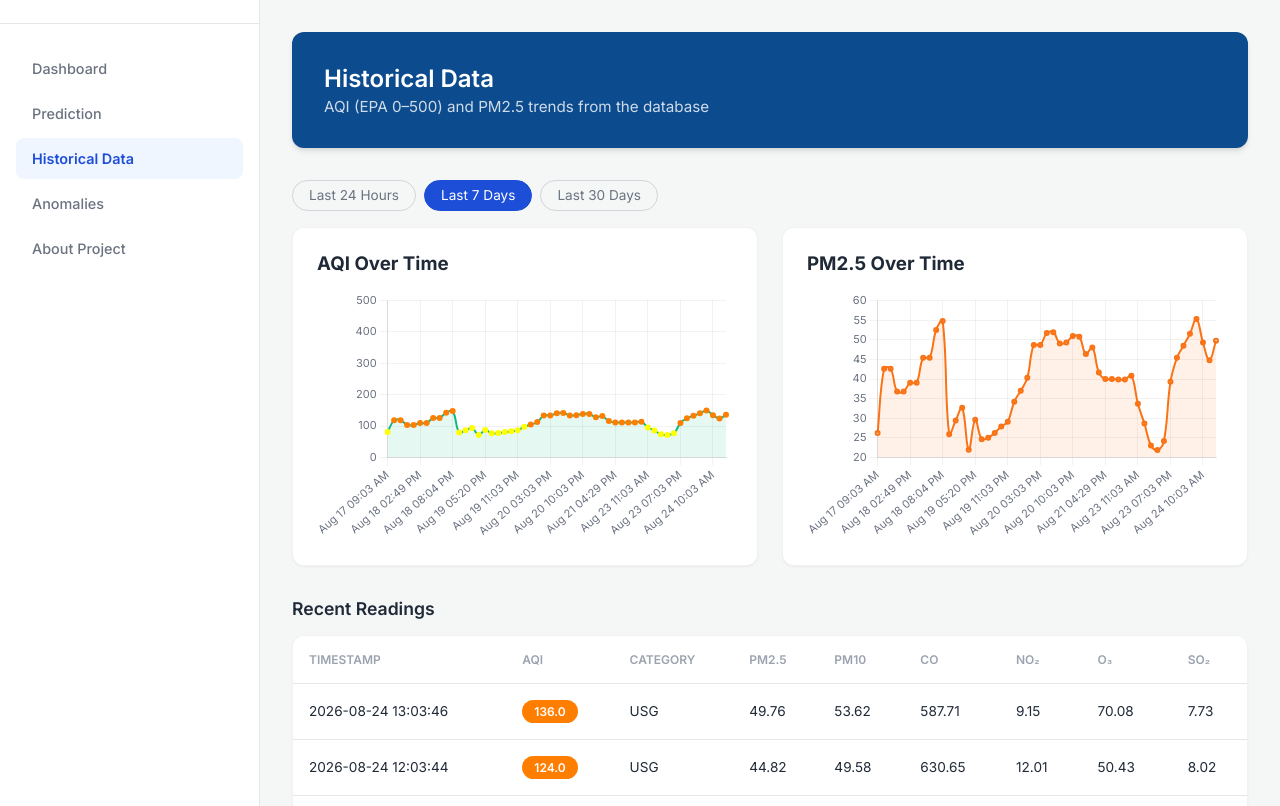
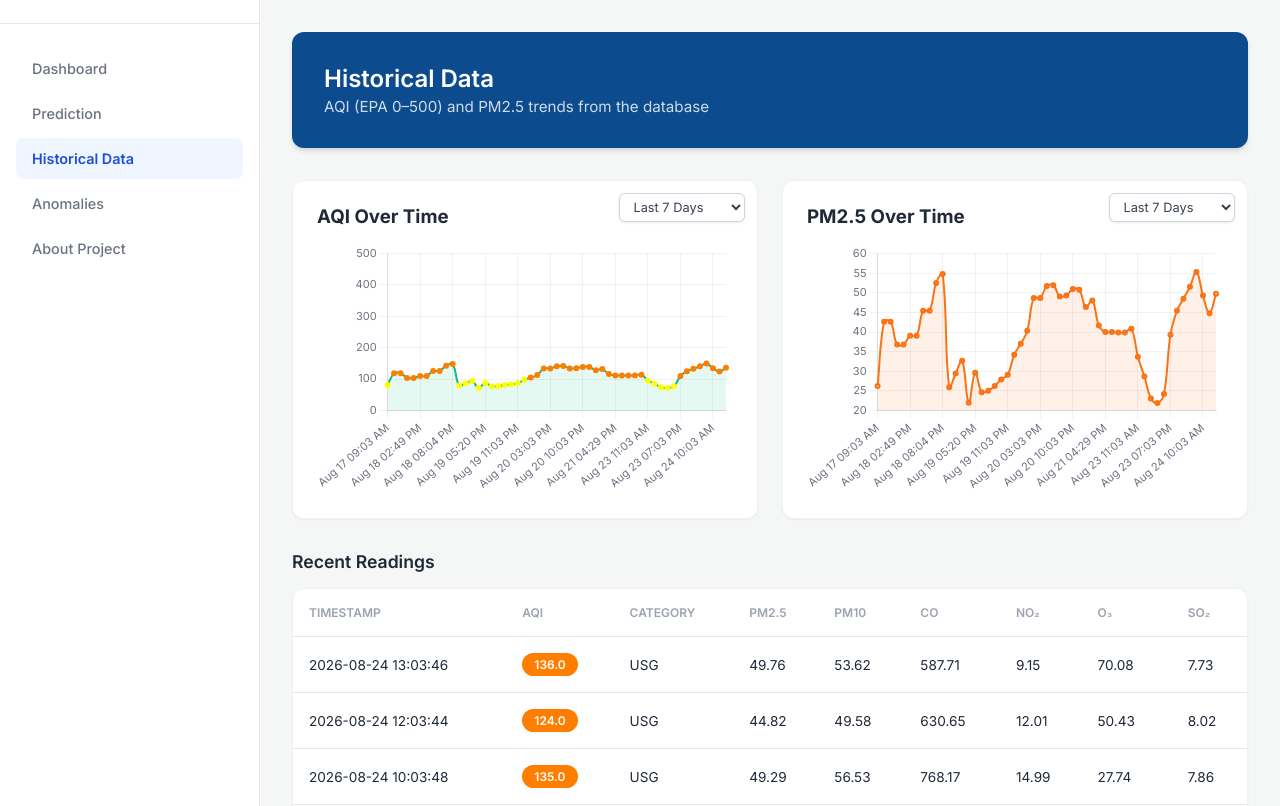
Before and after one commit to ProgAbhishek/aqi-prediction-system, a Django app: page /historical/ in a window 1280 px wide. Shown: the part 64-870 px from the top of the page. Run offline with Django 5.2, Linux system fonts and the light colour scheme; data comes from the database, SQL or seed files in the repository.

Commit message:
style: move chart filters to dropdown in top-right of each graph

```diff
--- a/static/css/style.css
+++ b/static/css/style.css
@@ -386,31 +386,26 @@ body {
     margin-top: 1rem;
 }
 
-/* Chart filter buttons */
-.chart-filters {
-    display: flex;
-    gap: 0.5rem;
-    margin-bottom: 1rem;
+/* Chart dropdown filter */
+.chart-dropdown {
+    position: absolute;
+    top: 0.75rem;
+    right: 0.75rem;
+    z-index: 10;
+    padding: 0.3rem 0.6rem;
+    border-radius: 6px;
+    border: 1px solid #d1d5db;
+    background: #fff;
+    color: #374151;
+    font-size: 0.8rem;
+    font-family: 'Inter', sans-serif;
+    cursor: pointer;
+    box-shadow: 0 1px 3px rgba(0,0,0,0.08);
+    outline: none;
 }
-.filter-btn {
-    padding: 0.4rem 1rem;
-    border-radius: 20px;
-    border: 1px solid #d1d5db;
-    background: transparent;
-    color: #6B7280;
-    cursor: pointer;
-    font-size: 0.85rem;
-    font-family: 'Inter', sans-serif;
-    transition: all 0.2s ease;
-}
-.filter-btn:hover {
+.chart-dropdown:focus {
     border-color: #1D4ED8;
-    color: #1D4ED8;
-}
-.filter-btn.active {
-    background: #1D4ED8;
-    color: #fff;
-    border-color: #1D4ED8;
+    box-shadow: 0 0 0 2px rgba(29,78,216,0.15);
 }
 
 .chart-single {
--- a/templates/dashboard/historical.html
+++ b/templates/dashboard/historical.html
@@ -10,20 +10,24 @@
     <p class="subtitle">AQI (EPA 0–500) and PM2.5 trends from the database</p>
 </div>
 
-<div class="chart-filters">
-    <button class="filter-btn" onclick="filterHistoricalChart(24, this)">Last 24 Hours</button>
-    <button class="filter-btn active" onclick="filterHistoricalChart(168, this)">Last 7 Days</button>
-    <button class="filter-btn" onclick="filterHistoricalChart(720, this)">Last 30 Days</button>
-</div>
-
 <div class="charts-grid">
-    <div class="card chart-card">
+    <div class="card chart-card" style="position:relative;">
+        <select class="chart-dropdown" onchange="filterHistoricalChart(this.value)">
+            <option value="24">Last 24 Hours</option>
+            <option value="168" selected>Last 7 Days</option>
+            <option value="720">Last 30 Days</option>
+        </select>
         <h3 class="chart-title">AQI Over Time</h3>
         <div class="chart-wrapper">
             <canvas id="aqiChart"></canvas>
         </div>
     </div>
-    <div class="card chart-card">
+    <div class="card chart-card" style="position:relative;">
+        <select class="chart-dropdown" onchange="filterHistoricalChart(this.value)">
+            <option value="24">Last 24 Hours</option>
+            <option value="168" selected>Last 7 Days</option>
+            <option value="720">Last 30 Days</option>
+        </select>
         <h3 class="chart-title">PM2.5 Over Time</h3>
         <div class="chart-wrapper">
             <canvas id="pm25Chart"></canvas>
@@ -112,9 +116,7 @@ const commonOptions = {
     elements: { point: { radius: 2, hoverRadius: 5 }, line: { tension: 0.4 } }
 };
 
-function filterHistoricalChart(hours, btn) {
-    document.querySelectorAll('.chart-filters .filter-btn').forEach(b => b.classList.remove('active'));
-    btn.classList.add('active');
+function filterHistoricalChart(hours) {
 
     const cutoff = new Date(Date.now() - hours * 3600000);
     const filtered = allHistoricalData.filter(d => new Date(d.timestamp) >= cutoff);
@@ -189,7 +191,7 @@ function filterHistoricalChart(hours, btn) {
 }
 
 if (allHistoricalData.length > 0) {
-    filterHistoricalChart(168, document.querySelector('.chart-filters .filter-btn.active'));
+    filterHistoricalChart(168);
 }
 </script>
 {% endblock %}
```
Also changed, not shown: templates/dashboard/index.html (+8 -10 lines).
